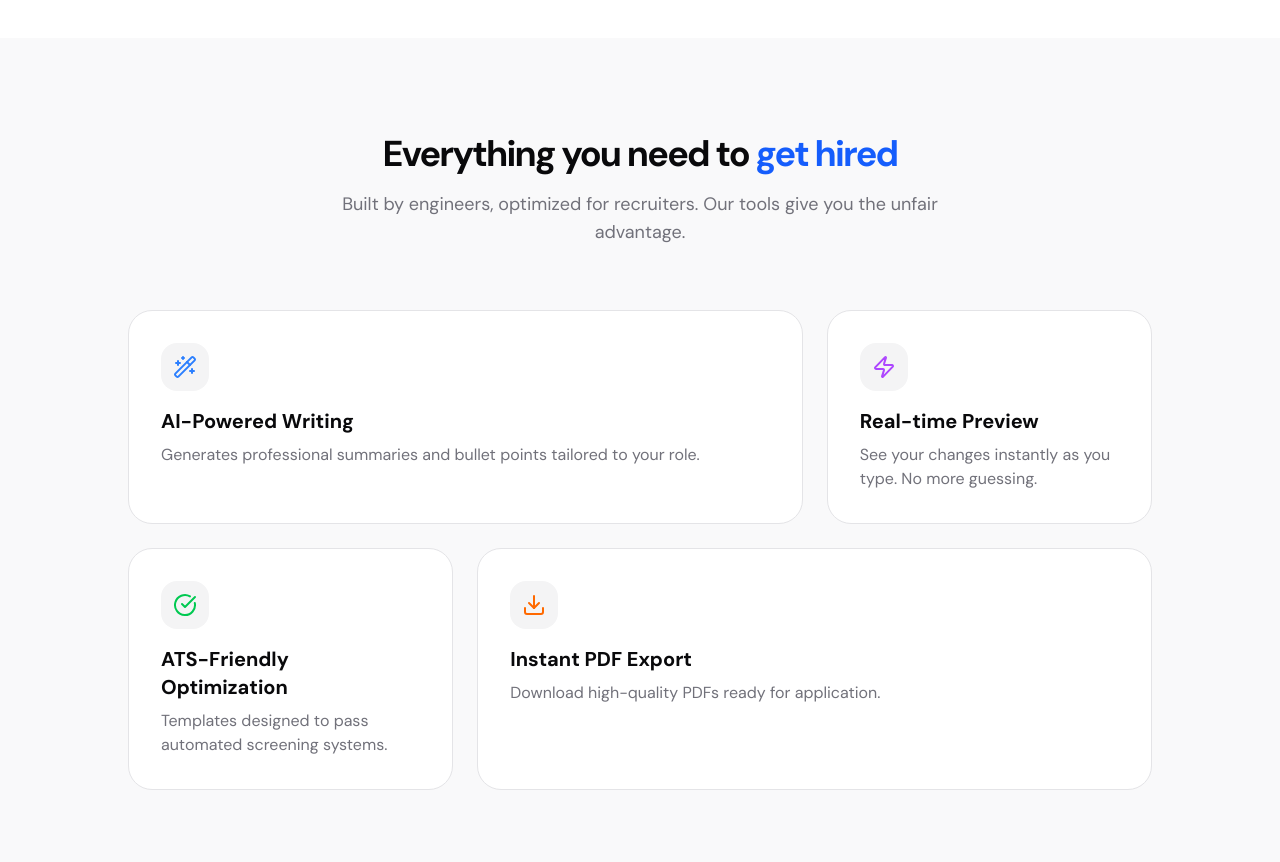
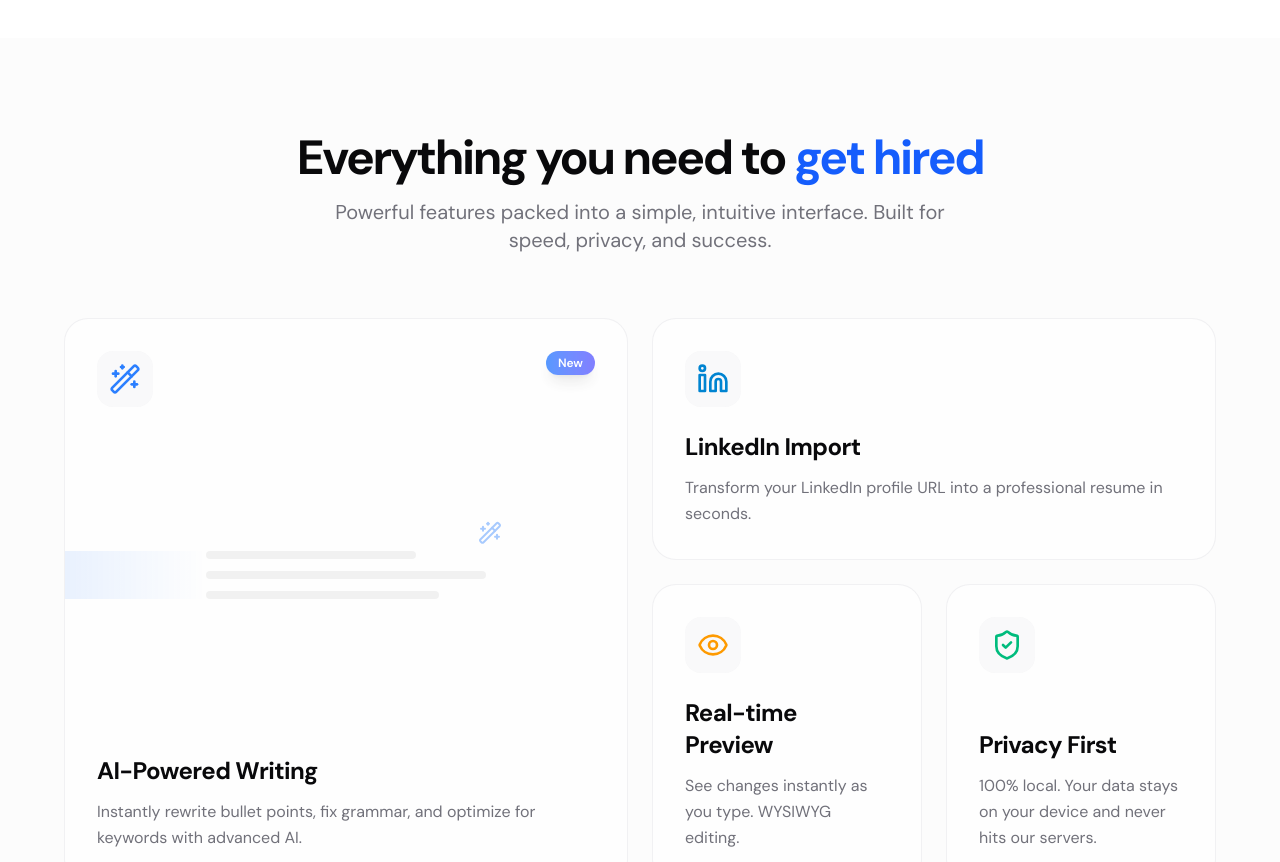
Before and after one commit to vijay324/Resume-Flotick, a Next.js app: page / in a window 1280 px wide. Shown: the part 800-1662 px from the top of the page. Built offline with nearby package versions, Linux system fonts and the light colour scheme.

Commit message:
feat: add `LandingFeatures` component to showcase resume builder features with AI, LinkedIn import, and real-time preview capabilities.

```diff
--- a/app/globals.css
+++ b/app/globals.css
@@ -58,6 +58,17 @@
   --radius-md: calc(var(--radius) - 1px);
   --radius-lg: var(--radius);
   --font-mono: ui-monospace, SFMono-Regular, Menlo, Monaco, Consolas, "Liberation Mono", "Courier New", monospace;
+
+  --animate-shimmer: shimmer 2s linear infinite;
+
+  @keyframes shimmer {
+    from {
+      transform: translateX(-100%);
+    }
+    to {
+      transform: translateX(100%);
+    }
+  }
 }
 
 body {
--- a/components/landing/features.tsx
+++ b/components/landing/features.tsx
@@ -1,67 +1,126 @@
 "use client";
 
 import { motion } from "framer-motion";
-import { Sparkles, Zap, FileText, CheckCircle, Wand2, Download } from "lucide-react";
+import {
+  Wand2,
+  Eye,
+  CheckCircle,
+  ShieldCheck,
+  FileText,
+  History,
+  Download,
+  Linkedin
+} from "lucide-react";
 import { cn } from "@/lib/utils";
 
 const features = [
   {
     title: "AI-Powered Writing",
-    description: "Generates professional summaries and bullet points tailored to your role.",
+    description: "Instantly rewrite bullet points, fix grammar, and optimize for keywords with advanced AI.",
     icon: Wand2,
+    className: "md:col-span-2 md:row-span-2",
+    gradient: "from-blue-500/20 via-indigo-500/20 to-violet-500/20",
+    textGradient: "text-blue-500",
+    delay: 0.1
+  },
+  {
+    title: "LinkedIn Import",
+    description: "Transform your LinkedIn profile URL into a professional resume in seconds.",
+    icon: Linkedin,
     className: "md:col-span-2",
-    gradient: "from-blue-500/20 to-cyan-500/20",
-    textGradient: "text-blue-500"
+    gradient: "from-sky-500/20 to-blue-600/20",
+    textGradient: "text-sky-600",
+    delay: 0.2
   },
   {
     title: "Real-time Preview",
-    description: "See your changes instantly as you type. No more guessing.",
-    icon: Zap,
+    description: "See changes instantly as you type. WYSIWYG editing.",
+    icon: Eye,
     className: "md:col-span-1",
-    gradient: "from-purple-500/20 to-pink-500/20",
-    textGradient: "text-purple-500"
+    gradient: "from-amber-500/20 to-orange-500/20",
+    textGradient: "text-amber-500",
+    delay: 0.3
   },
   {
-    title: "ATS-Friendly Optimization",
-    description: "Templates designed to pass automated screening systems.",
+    title: "Privacy First",
+    description: "100% local. Your data stays on your device and never hits our servers.",
+    icon: ShieldCheck,
+    className: "md:col-span-1",
+    gradient: "from-emerald-500/20 to-green-500/20",
+    textGradient: "text-emerald-500",
+    delay: 0.4
+  },
+  {
+    title: "ATS Optimized",
+    description: "Clean code and formatting designed to beat the robots.",
     icon: CheckCircle,
     className: "md:col-span-1",
-    gradient: "from-green-500/20 to-emerald-500/20",
-    textGradient: "text-green-500"
+    gradient: "from-rose-500/20 to-pink-500/20",
+    textGradient: "text-rose-500",
+    delay: 0.5
   },
   {
-    title: "Instant PDF Export",
-    description: "Download high-quality PDFs ready for application.",
+    title: "Smart Pagination",
+    description: "Automatic page handling ensures your resume looks perfect on A4.",
+    icon: FileText,
+    className: "md:col-span-1",
+    gradient: "from-cyan-500/20 to-teal-500/20",
+    textGradient: "text-cyan-500",
+    delay: 0.6
+  },
+  {
+    title: "History Control",
+    description: "Full undo/redo support. Experiment without fear.",
+    icon: History,
+    className: "md:col-span-1",
+    gradient: "from-fuchsia-500/20 to-purple-500/20",
+    textGradient: "text-fuchsia-500",
+    delay: 0.7
+  },
+  {
+    title: "Instant PDF",
+    description: "High-quality vector export ready for applications.",
     icon: Download,
-    className: "md:col-span-2",
-    gradient: "from-orange-500/20 to-red-500/20",
-    textGradient: "text-orange-500"
-  },
+    className: "md:col-span-1",
+    gradient: "from-red-500/20 to-orange-500/20",
+    textGradient: "text-red-500",
+    delay: 0.8
+  }
 ];
 
 export function LandingFeatures() {
   return (
-    <section id="features" className="py-24 bg-secondary/50">
-      <div className="container px-4 md:px-6 mx-auto">
+    <section id="features" className="py-24 bg-secondary/30 relative overflow-hidden">
+      {/* Background decoration */}
+      <div className="absolute inset-0 bg-[radial-gradient(ellipse_at_top,_var(--tw-gradient-stops))] from-blue-100/20 via-transparent to-transparent dark:from-blue-900/10" />
+
+      <div className="container px-4 md:px-6 mx-auto relative z-10">
         <div className="text-center mb-16 space-y-4">
-          <h2 className="text-3xl md:text-4xl font-bold tracking-tighter">
-            Everything you need to <span className="text-blue-600">get hired</span>
-          </h2>
-          <p className="text-muted-foreground max-w-2xl mx-auto text-lg">
-            Built by engineers, optimized for recruiters. Our tools give you the unfair advantage.
-          </p>
+          <motion.div
+            initial={{ opacity: 0, y: 20 }}
+            whileInView={{ opacity: 1, y: 0 }}
+            transition={{ duration: 0.5 }}
+            viewport={{ once: true }}
+          >
+            <h2 className="text-3xl md:text-5xl font-bold tracking-tighter mb-4">
+              Everything you need to <span className="text-blue-600 dark:text-blue-400">get hired</span>
+            </h2>
+            <p className="text-muted-foreground max-w-2xl mx-auto text-lg md:text-xl">
+              Powerful features packed into a simple, intuitive interface. Built for speed, privacy, and success.
+            </p>
+          </motion.div>
         </div>
 
-        <div className="grid grid-cols-1 md:grid-cols-3 gap-6 max-w-5xl mx-auto">
+        <div className="grid grid-cols-1 md:grid-cols-4 gap-4 md:gap-6 max-w-6xl mx-auto">
           {features.map((feature, index) => (
             <motion.div
               key={index}
               initial={{ opacity: 0, y: 20 }}
               whileInView={{ opacity: 1, y: 0 }}
-              transition={{ duration: 0.5, delay: index * 0.1 }}
+              transition={{ duration: 0.5, delay: feature.delay }}
               viewport={{ once: true }}
               className={cn(
-                "group relative overflow-hidden rounded-3xl border border-border bg-background p-8 hover:shadow-xl transition-all duration-300",
+                "group relative overflow-hidden rounded-3xl border border-border/50 bg-background/50 p-6 md:p-8 hover:shadow-2xl transition-all duration-300 hover:border-border/80",
                 feature.className
               )}
             >
@@ -71,13 +130,43 @@ export function LandingFeatures() {
                   feature.gradient
                 )}
               />
-              <div className="relative z-10 flex flex-col items-start gap-4">
-                <div className={cn("p-3 rounded-2xl bg-secondary group-hover:bg-background/80 transition-colors", feature.textGradient)}>
-                    <feature.icon className="h-6 w-6" />
+
+              <div className="relative z-10 flex flex-col h-full justify-between gap-6">
+                <div className="flex items-start justify-between">
+                  <div className={cn("p-3 rounded-2xl bg-secondary/50 group-hover:bg-background/80 transition-colors backdrop-blur-sm", feature.textGradient)}>
+                      <feature.icon className="h-6 w-6 md:h-8 md:w-8" />
+                  </div>
+                  {feature.title === "AI-Powered Writing" && (
+                     <span className="px-3 py-1 text-xs font-semibold bg-gradient-to-r from-blue-500 to-indigo-500 text-white rounded-full animate-pulse shadow-lg">New</span>
+                  )}
                 </div>
+
+                {feature.title === "AI-Powered Writing" && (
+                  <div className="flex-1 w-full flex items-center justify-center my-4 opacity-50 group-hover:opacity-100 transition-opacity duration-500">
+                    <div className="relative w-full max-w-[280px] space-y-3">
+                      {/* Abstract Resume Lines */}
+                      <div className="h-2 w-3/4 bg-foreground/10 rounded-full" />
+                      <div className="h-2 w-full bg-foreground/10 rounded-full" />
+                      <div className="h-2 w-5/6 bg-foreground/10 rounded-full" />
+
+                      {/* Magic Wand Effect Overlay */}
+                      <div className="absolute inset-0 bg-gradient-to-r from-transparent via-blue-500/20 to-transparent -translate-x-full group-hover:animate-shimmer" style={{ animationDuration: '2s' }} />
+
+                      {/* Floating Sparkles */}
+                      <motion.div
+                        animate={{ y: [0, -10, 0], opacity: [0.5, 1, 0.5] }}
+                        transition={{ duration: 2, repeat: Infinity }}
+                        className="absolute -right-4 -top-6 text-blue-500"
+                      >
+                         <Wand2 className="h-6 w-6" />
+                      </motion.div>
+                    </div>
+                  </div>
+                )}
+
                 <div>
-                  <h3 className="text-xl font-bold mb-2">{feature.title}</h3>
-                  <p className="text-muted-foreground group-hover:text-foreground/80 transition-colors">
+                  <h3 className="text-xl md:text-2xl font-bold mb-3 tracking-tight">{feature.title}</h3>
+                  <p className="text-muted-foreground group-hover:text-foreground/90 transition-colors leading-relaxed">
                     {feature.description}
                   </p>
                 </div>
```
